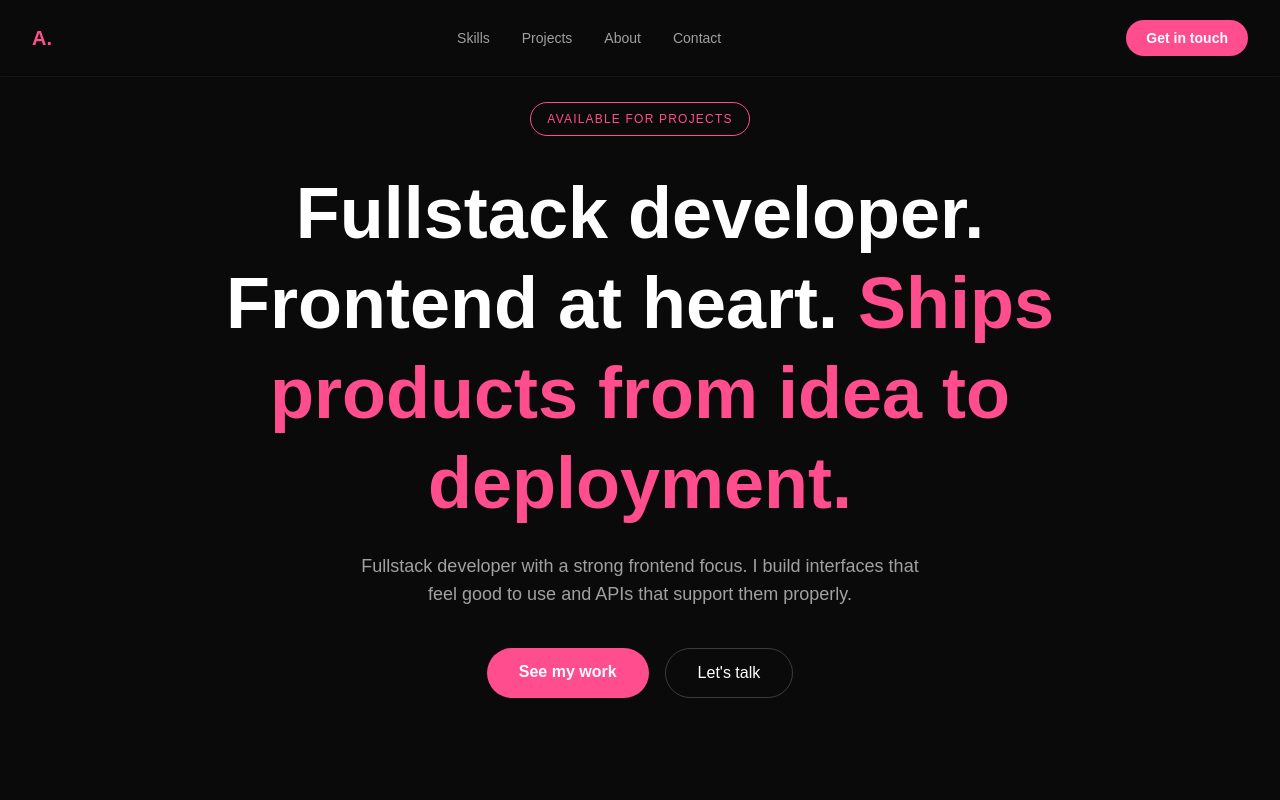
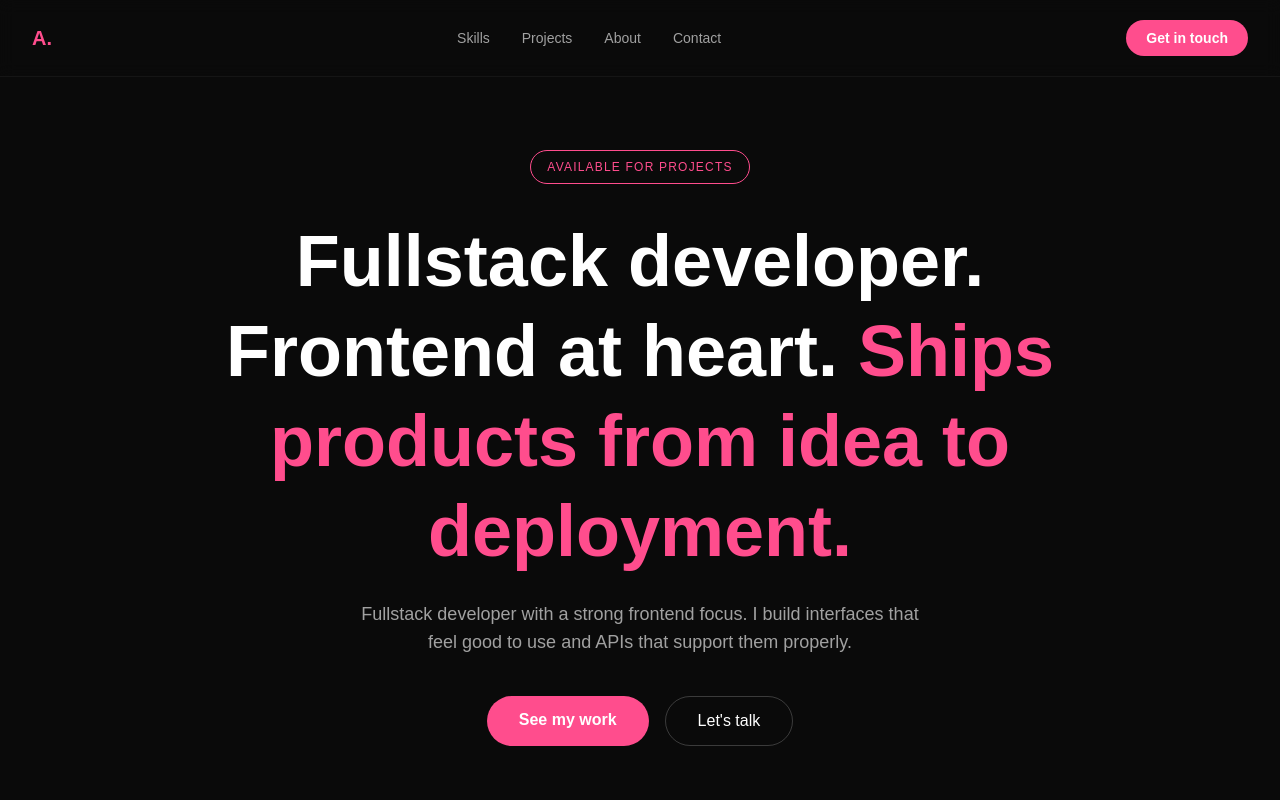
Before and after one commit to lina98st/portfolio, a Next.js app: page / in a window 1280 px wide. Shown: the top 800 px of the page. Built offline with nearby package versions, Linux system fonts and the light colour scheme.

Commit message:
Fix hero padding

```diff
--- a/app/components/HeroSection.tsx
+++ b/app/components/HeroSection.tsx
@@ -1,6 +1,6 @@
 export default function HeroSection() {
   return (
-    <section className="flex flex-col items-center justify-center min-h-screen text-center px-6">
+<section className="flex flex-col items-center justify-center min-h-screen text-center px-6 pt-24">
       <span className="border border-pink text-pink text-xs tracking-widest uppercase px-4 py-2 rounded-full mb-8">
         Available for projects
       </span>
```
